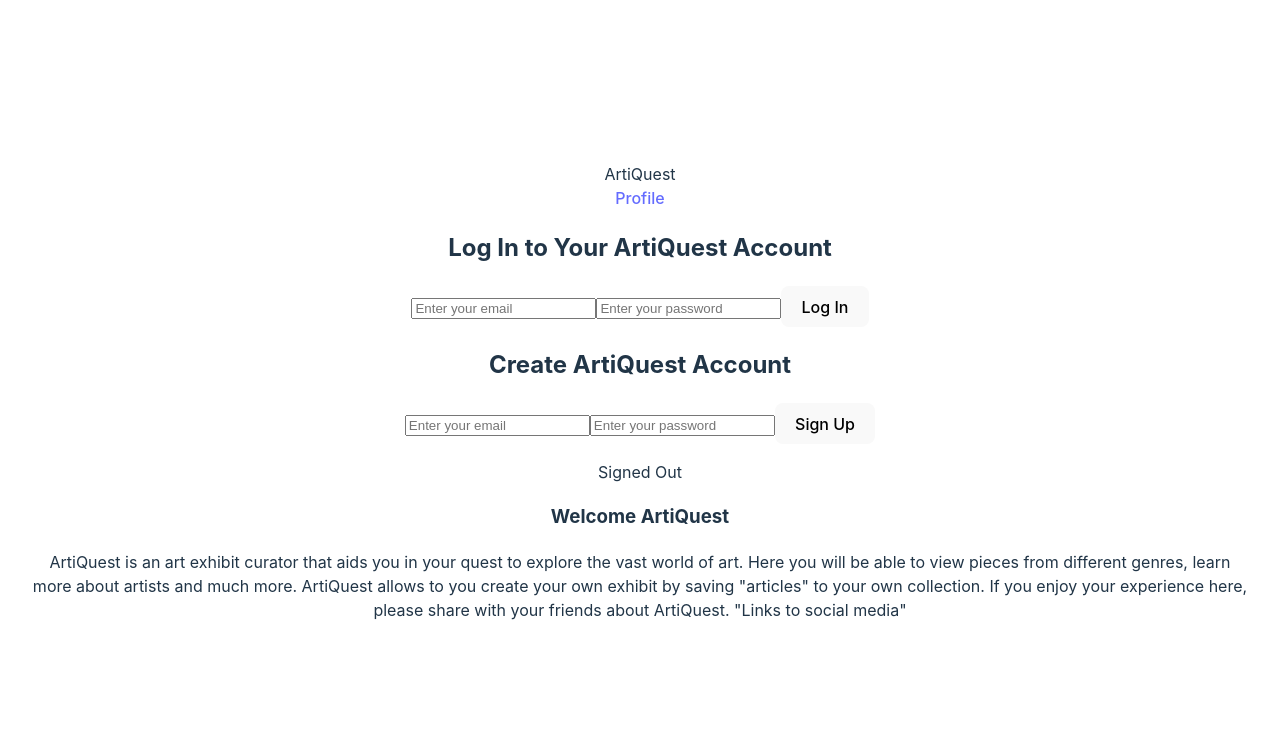
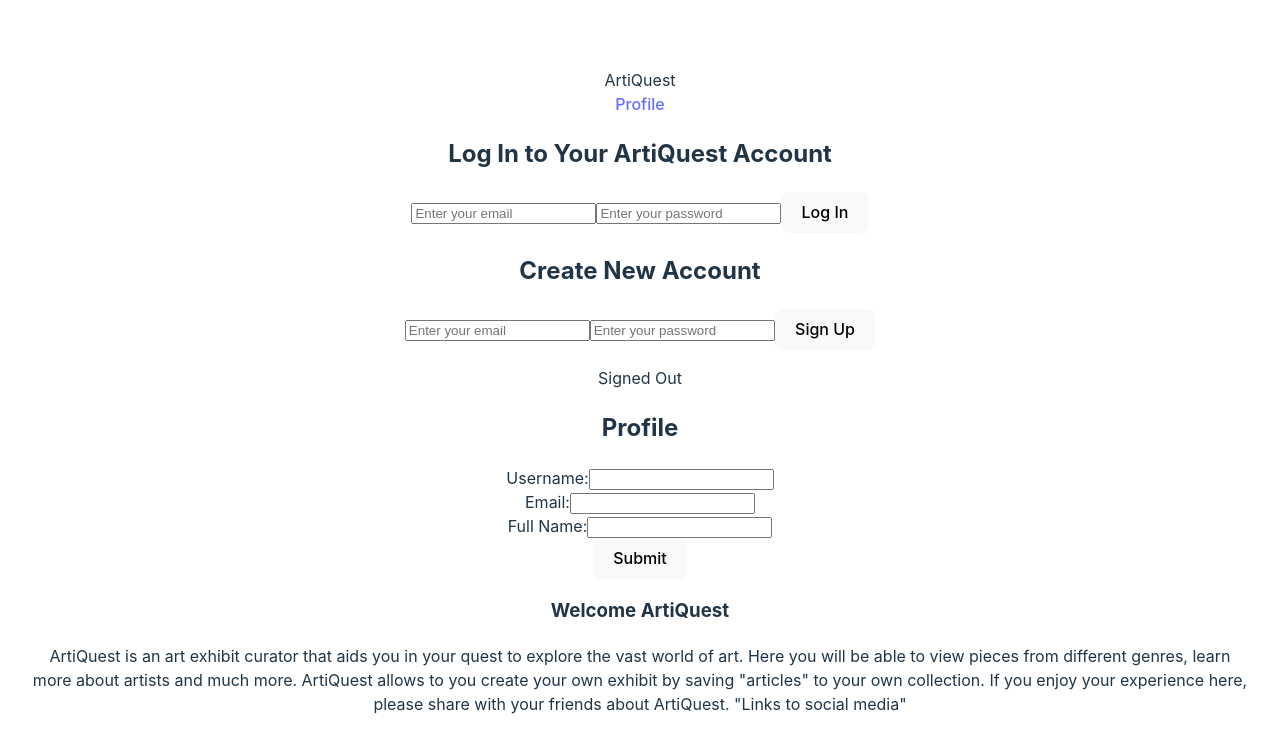
Before and after one commit to EmoryBrock/ArtExhibitCurator, a React (Vite) app: page / in a window 1280 px wide. Shown: the top 752 px of the page. Built offline with nearby package versions, Linux system fonts and the light colour scheme; no server answers.

Commit message:
refactored the firebase auth coding

```diff
--- a/src/App.jsx
+++ b/src/App.jsx
@@ -7,6 +7,7 @@ import ArtworkListCard from './components/ArtworkListCard'
 import SignIn from './components/auth/SignIn'
 import NewUserRegister from './components/auth/NewUserRegister'
 import AuthDetails from './components/AuthDetails'
+import UserProfile from './components/UserProfile'
 
 
  function App() {
@@ -20,6 +21,7 @@ import AuthDetails from './components/AuthDetails'
       <SignIn />
       <NewUserRegister />
       <AuthDetails />
+      <UserProfile />
       <About />
       </main>
     </>
--- a/src/components/AuthDetails.jsx
+++ b/src/components/AuthDetails.jsx
@@ -1,12 +1,12 @@
 import React, { useEffect, useState } from 'react';
-import { auth } from '../firebase';
-import { onAuthStateChanged, signOut } from 'firebase/auth';
+import { logOut } from '../firebase';
+import { onAuthStateChanged, signOut, getAuth } from 'firebase/auth';
 
 export default function AuthDetails() {
   const [authUser, setAuthUser] = useState(null);
 
   useEffect(() => {
-    const unsubscribe = onAuthStateChanged(auth, (user) => {
+    const unsubscribe = onAuthStateChanged(getAuth(), (user) => {
       setAuthUser(user ? user : null);
     });
 
@@ -16,7 +16,7 @@ export default function AuthDetails() {
   }, []);
 
   const userSignOut = () => {
-    signOut(auth)
+    logOut()
       .then(() => {
         console.log("Logout successful");
       })
--- a/src/components/UserProfile.jsx
+++ b/src/components/UserProfile.jsx
@@ -1,12 +1,80 @@
-import React from 'react'
-import user from '../data/user'
+import React, { useState } from "react";
+// import { db } from "./firebaseConfig";
+import { collection, addDoc } from "firebase/firestore";
 
 
 export default function UserProfile() {
+
+  const [formData, setFormData] = useState({
+    username: "",
+    fullname: "",
+    email: "",
+  });
+
+  const handleChange = (e) => {
+    const { name, value } = e.target;
+    setFormData({
+      ...formData,
+      [name]: value,
+    });
+  };
+
+  const handleSubmit = async (e) => {
+    e.preventDefault();
+    try {
+      const docRef = await addDoc(collection(db, "users"), {
+        username: formData.username,
+        email: formData.email,
+        fullname: formData.fullname,
+      });
+      console.log("Document written with ID: ", docRef.id);
+    } catch (e) {
+      console.error("Error adding document: ", e);
+    }
+  };
+
   return (
-    <div>Welcome {user.userName}
-
-      this stores NAME, EMAIL, PASSWORD, Saved Collections
+    <div>
+      <h2>Profile</h2>
+      <form onSubmit={handleSubmit}>
+        <div>
+          <label>
+            Username:
+            <input
+              type="text"
+              name="username"
+              value={formData.username}
+              onChange={handleChange}
+              required
+            />
+          </label>
+        </div>
+        <div>
+          <label>
+            Email:
+            <input
+              type="email"
+              name="email"
+              value={formData.email}
+              onChange={handleChange}
+              required
+            />
+          </label>
+        </div>
+        <div>
+          <label>
+            Full Name:
+            <input
+              type="fullnamed"
+              name="fullname"
+              value={formData.fullname}
+              onChange={handleChange}
+              required
+            />
+          </label>
+        </div>
+        <button type="submit">Submit</button>
+      </form>
     </div>
-  )
-}
+  );
+};
--- a/src/components/auth/NewUserRegister.jsx
+++ b/src/components/auth/NewUserRegister.jsx
@@ -1,6 +1,6 @@
 import React, { useState } from "react";
-import { auth } from '../../firebase'
-import { createUserWithEmailAndPassword } from "firebase/auth";
+import { signUp } from '../../firebase'
+
 
 export default function NewUserRegister() {
   const [email, setEmail] = useState("");
@@ -8,7 +8,7 @@ export default function NewUserRegister() {
 
     const newUserAccount = (e) => {
       e.preventDefault()
-      createUserWithEmailAndPassword(auth,email,password)
+      signUp(email,password)
       .then((userCredential) => {
         console.log(userCredential)
       }).catch( error => {
@@ -20,7 +20,7 @@ export default function NewUserRegister() {
   return (
     <div className="sign-up--container">
       <form onSubmit={newUserAccount}>
-        <h2>Create ArtiQuest Account</h2>
+        <h2>Create New Account</h2>
         <input type="email" placeholder="Enter your email"
           value={email}
           onChange={(e) => setEmail(e.target.value)}>
--- a/src/components/auth/SignIn.jsx
+++ b/src/components/auth/SignIn.jsx
@@ -1,6 +1,6 @@
 import React, { useState } from "react";
-import { auth } from '../../firebase'
-import { signInWithEmailAndPassword } from "firebase/auth";
+import { logIn } from '../../firebase'
+
 
 export default function SingIn() {
   const [email, setEmail] = useState("");
@@ -8,7 +8,7 @@ export default function SingIn() {
 
     const signIn = (e) => {
       e.preventDefault()
-      signInWithEmailAndPassword(auth,email,password)
+      logIn(email, password)
       .then((userCredential) => {
         console.log(userCredential)
       }).catch( error => {
--- a/src/firebase.js
+++ b/src/firebase.js
@@ -1,17 +1,62 @@
 // Import the functions you need from the SDKs you need
 import { initializeApp } from "firebase/app";
-import { getAuth } from "firebase/auth"
+import { getAuth, createUserWithEmailAndPassword, signInWithEmailAndPassword, onAuthStateChanged, signOut, updateProfile} from "firebase/auth"
+import { getDownloadURL, getStorage, ref, uploadBytes } from "firebase/storage"
+
 
 // TODO: Add SDKs for Firebase products that you want to use
 // https://firebase.google.com/docs/web/setup#available-libraries
 
 // Your web app's Firebase configuration
 const firebaseConfig = {
-
+    apiKey: "AIzaSyAiJgXdxnreQrb81KNsMcsx4kQ5WLR3h_s",
+    authDomain: "artcurator-6a39c.firebaseapp.com",
+    projectId: "artcurator-6a39c",
+    storageBucket: "artcurator-6a39c.appspot.com",
+    messagingSenderId: "120857779015",
+    appId: "1:120857779015:web:28f2c9093d894f4db14a62"
 };
 
 // Initialize Firebase
 const app = initializeApp(firebaseConfig);
+const auth = getAuth();
+const storage = getStorage();
 
-// Initialize Firebase Authentication and get a reference to the service
-export const auth = getAuth(app)
+export function signUp(email, password) {
+  return createUserWithEmailAndPassword(auth, email, password);
+}
+
+export function logIn(email, password) {
+  return signInWithEmailAndPassword(auth, email, password);
+}
+
+export function logOut() {
+  return signOut(auth);
+}
+
+// //To load current user info
+// export function useAuth() {
+//     const [currentUser, setCurrentUser] = useState();
+
+//     useEffect(() => {
+//       const unsub = onAuthStateChanged(auth, user => setCurrentUser(user));
+//       return unsub;
+//     }, [])
+
+//     return currentUser;
+//   }
+
+  // To store user avatar
+  export async function upload(file, currentUser, setLoading) {
+    const fileRef = ref(storage, currentUser.uid + '.png');
+
+    setLoading(true);
+
+    const snapshot = await uploadBytes(fileRef, file);
+    const photoURL = await getDownloadURL(fileRef);
+
+    updateProfile(currentUser, {photoURL});
+
+    setLoading(false);
+    alert("Uploaded file!");
+  }
```
